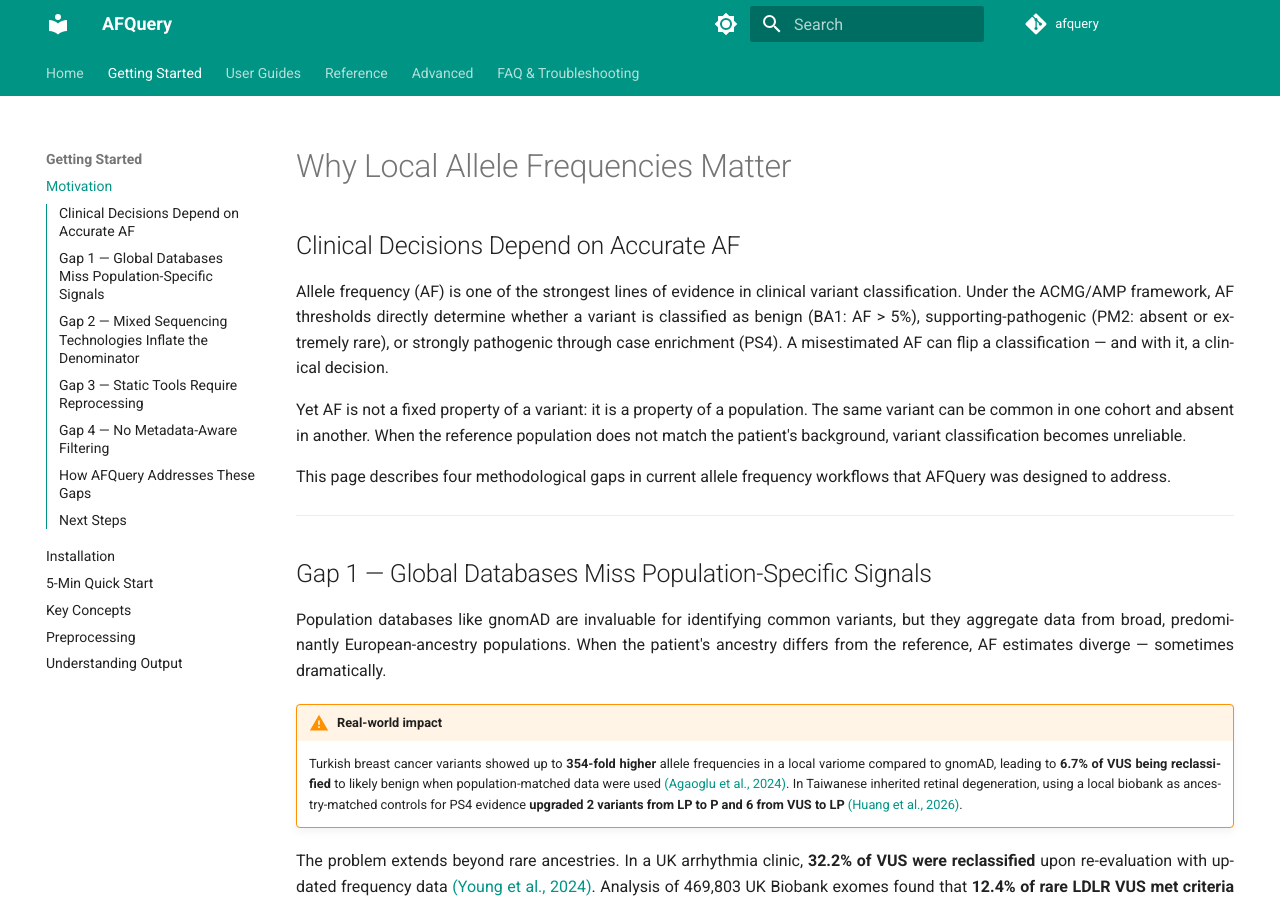
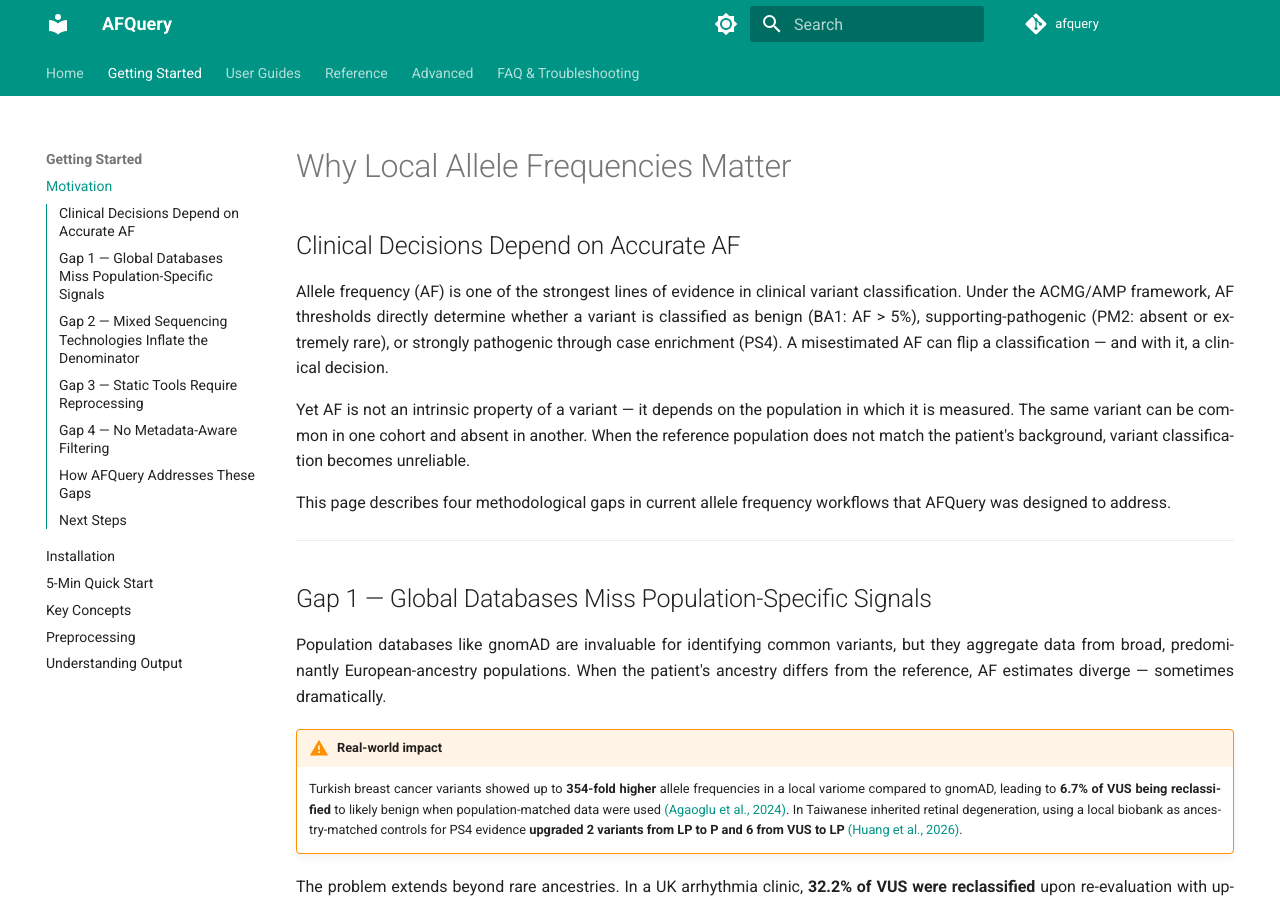
Before and after one commit to dlopez-bioinfo/afquery, an MkDocs documentation site: the page built from docs/getting-started/motivation.md, in a window 1280 px wide and 900 px high. Built offline with MkDocs 1.6.1 and Material for MkDocs 9.7.7, drawn with Linux system fonts in a browser that asks for light colours; comment, search, counter and statistics services are not loaded.

Commit message:
docs: clarify AF definition in motivation page

```diff
--- a/docs/getting-started/motivation.md
+++ b/docs/getting-started/motivation.md
@@ -4,7 +4,7 @@
 
 Allele frequency (AF) is one of the strongest lines of evidence in clinical variant classification. Under the ACMG/AMP framework, AF thresholds directly determine whether a variant is classified as benign (BA1: AF > 5%), supporting-pathogenic (PM2: absent or extremely rare), or strongly pathogenic through case enrichment (PS4). A misestimated AF can flip a classification — and with it, a clinical decision.
 
-Yet AF is not a fixed property of a variant: it is a property of a population. The same variant can be common in one cohort and absent in another. When the reference population does not match the patient's background, variant classification becomes unreliable.
+Yet AF is not an intrinsic property of a variant — it depends on the population in which it is measured. The same variant can be common in one cohort and absent in another. When the reference population does not match the patient's background, variant classification becomes unreliable.
 
 This page describes four methodological gaps in current allele frequency workflows that AFQuery was designed to address.
 
```
